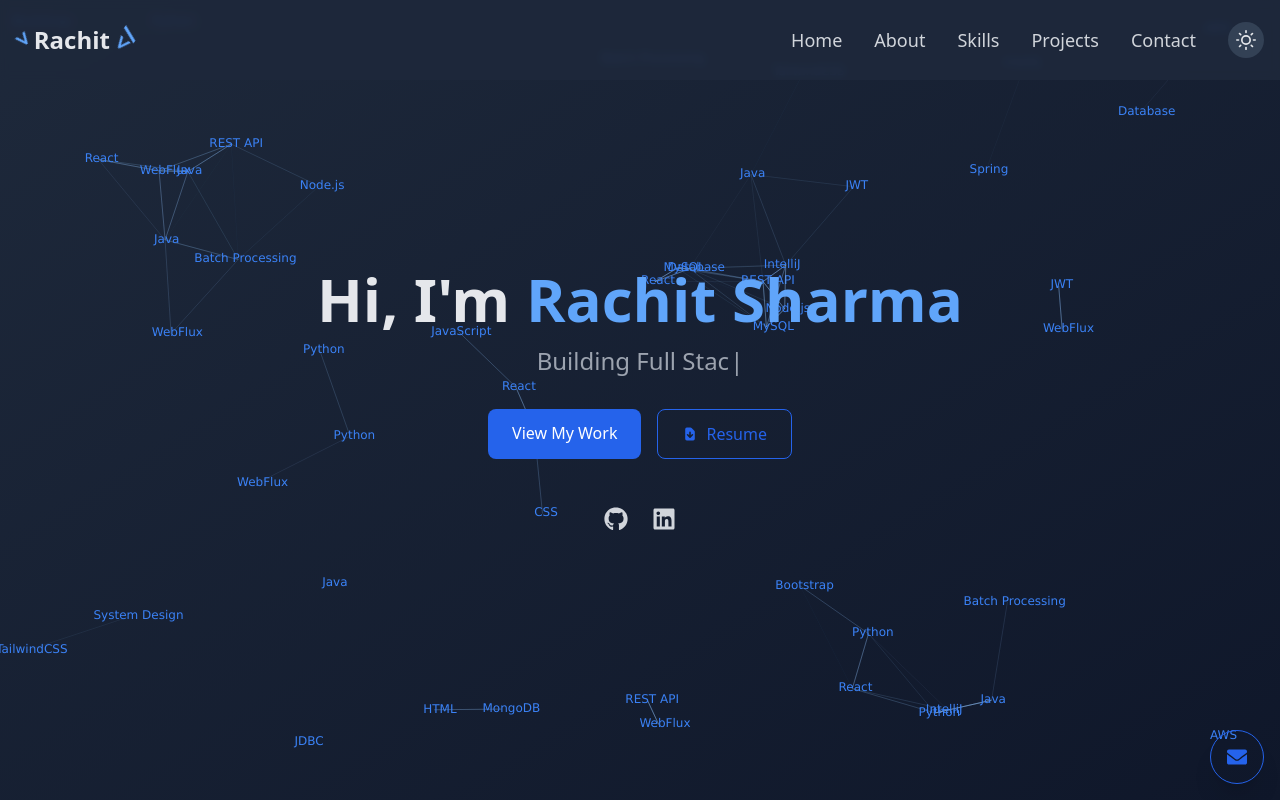
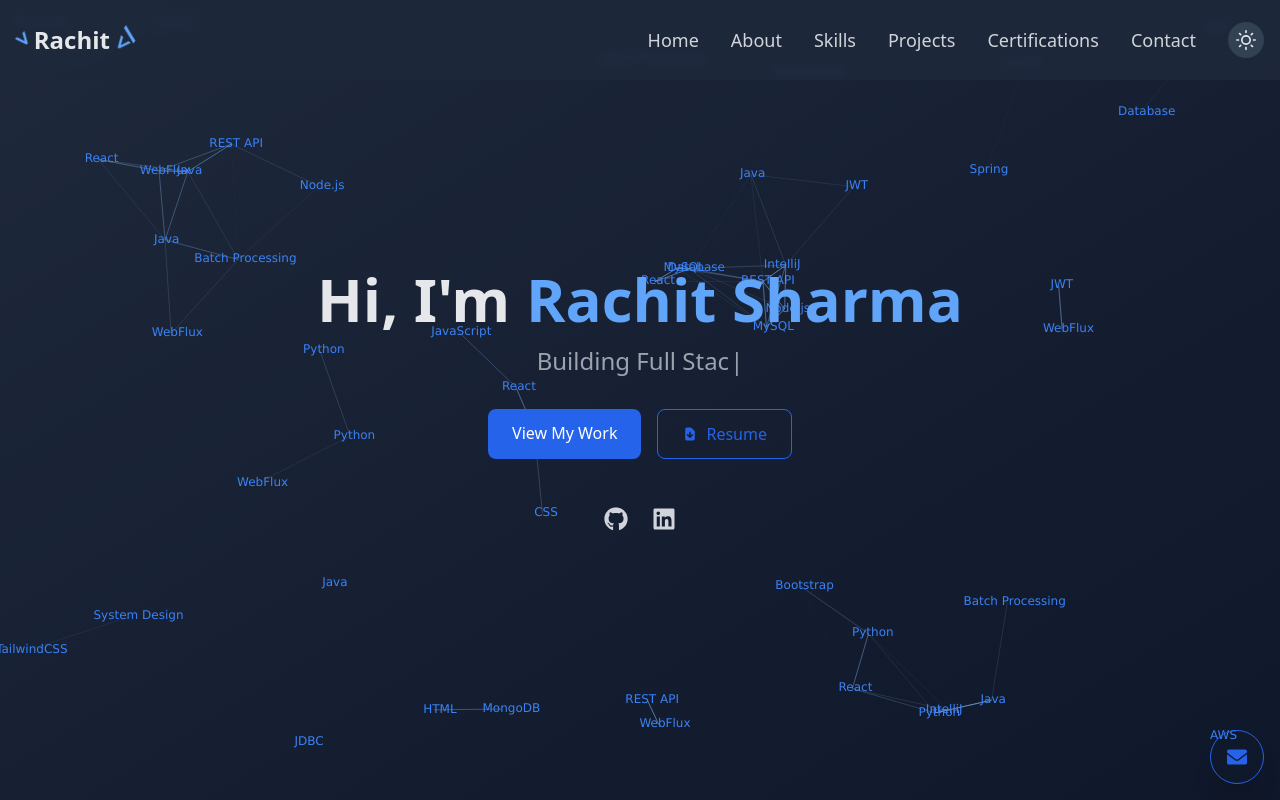
Before and after one commit to rachitsharma300/rachit-portfolio, a React (Vite) app: page / in a window 1280 px wide. Shown: the top 800 px of the page. Built offline with nearby package versions, Linux system fonts and the light colour scheme.

Commit message:
refactor: Remove Experience and GitHub links from navigation menu

```diff
--- a/src/components/Navbar.jsx
+++ b/src/components/Navbar.jsx
@@ -22,6 +22,7 @@ export default function Navbar({ onContactClick }) {
     { name: "About", href: "#about" },
     { name: "Skills", href: "#skills" },
     { name: "Projects", href: "#projects" },
+    { name: "Certifications", href: "#certifications" },
     {
       name: "Contact",
       href: "#contact",
@@ -35,9 +36,8 @@ export default function Navbar({ onContactClick }) {
 
   return (
     <div
-      className={`fixed w-full h-20 z-[100] bg-white/90 dark:bg-dark-800/90 backdrop-blur-sm transition-colors duration-300 ${
-        shadow ? "shadow-xl" : ""
-      }`}
+      className={`fixed w-full h-20 z-[100] bg-white/90 dark:bg-dark-800/90 backdrop-blur-sm transition-colors duration-300 ${shadow ? "shadow-xl" : ""
+        }`}
     >
       <div className="flex justify-between items-center w-full h-full px-4 2xl:px-16">
         {/* Logo Code */}
```
